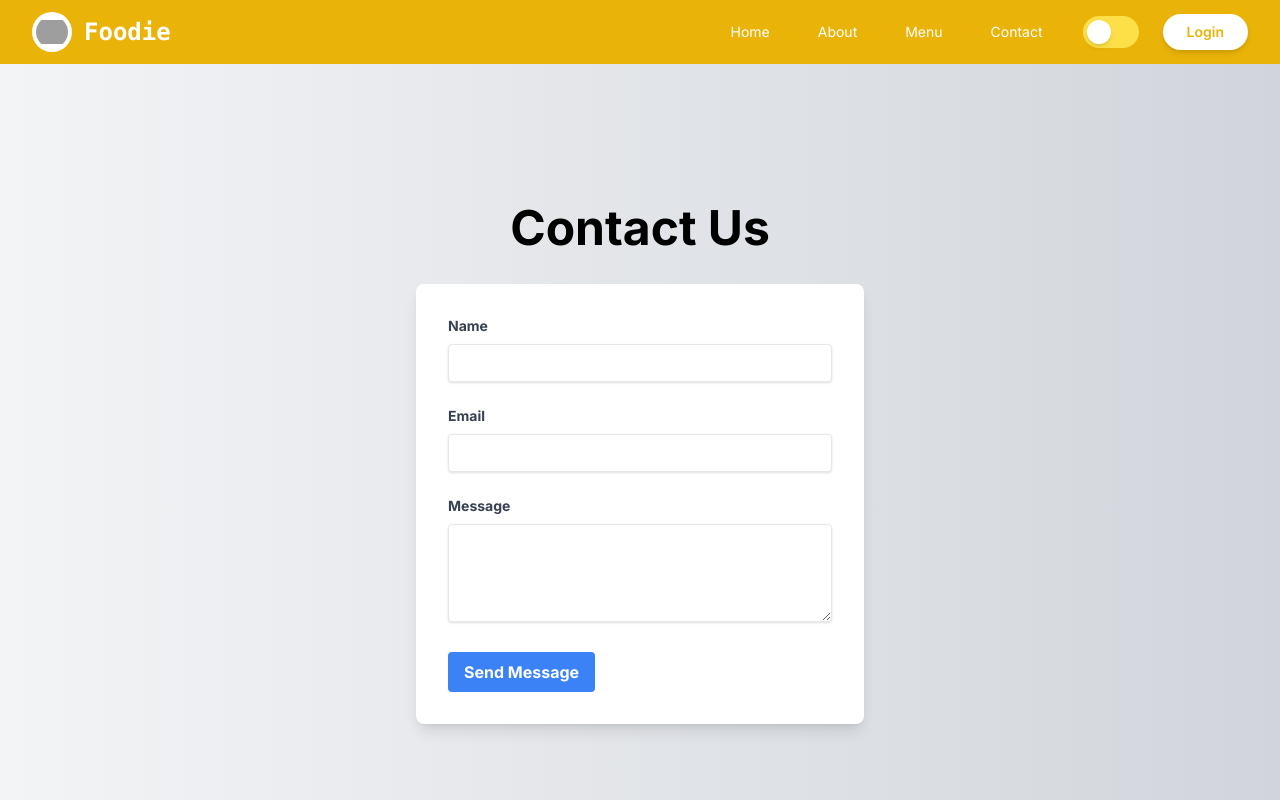
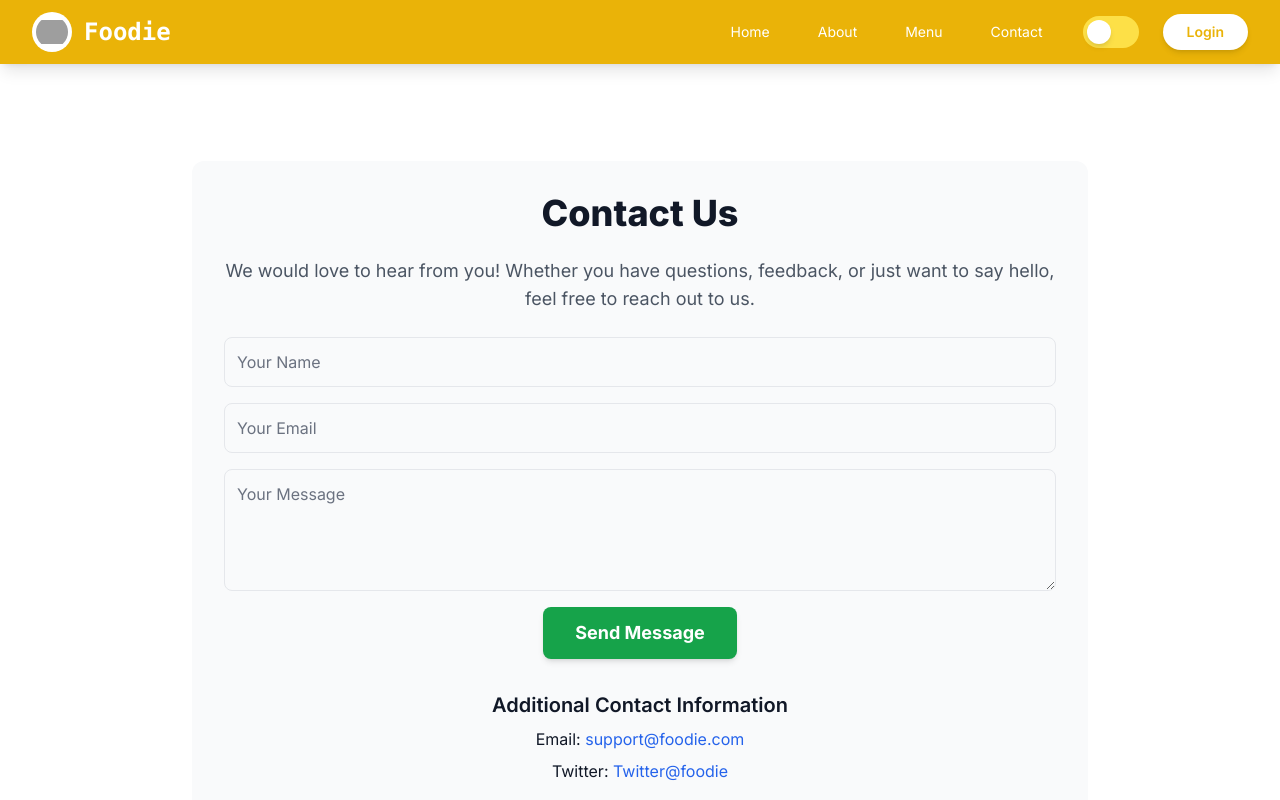
Before and after one commit to M-ayank2005/Foodie, a Next.js app: page /contact in a window 1280 px wide. Shown: the top 800 px of the page. Built offline with nearby package versions, Linux system fonts and the light colour scheme; no server answers; grey boxes are pictures that could not be loaded.

Commit message:
contactus

```diff
--- a/src/app/contact/page.js
+++ b/src/app/contact/page.js
@@ -1,120 +1,98 @@
-'use client'
-import { motion } from 'framer-motion';
-import { useState } from 'react';
-import Head from 'next/head';
-import Navbar from '@/Components/Navbar';
-import Footer from '@/Components/Footer';
-import { useDarkMode } from '../DarkModeContext';
+'use client';
+import React, { useState } from 'react';
 
-const Contact = () => {
-  const { darkMode } = useDarkMode();
-  console.log(darkMode);
-
+function ContactUs() {
   const [formData, setFormData] = useState({
     name: '',
     email: '',
-    message: '',
+    message: ''
   });
+  const [submitted, setSubmitted] = useState(false);
 
   const handleChange = (e) => {
     const { name, value } = e.target;
     setFormData({
       ...formData,
-      [name]: value,
+      [name]: value
     });
   };
 
   const handleSubmit = (e) => {
     e.preventDefault();
-    // Handle form submission logic
-    console.log('Form Data:', formData);
+    setSubmitted(true);
   };
 
   return (
-    <div className={darkMode ? 'dark' : ''}>
-      <Head>
-        <title>Contact Us</title>
-        <meta name="description" content="Get in touch with us" />
-      </Head>
-
-      <motion.div
-        initial={{ opacity: 0 }}
-        animate={{ opacity: 1 }}
-        transition={{ duration: 0.5 }}
-        className={`min-h-screen flex flex-col justify-center items-center bg-gradient-to-r ${darkMode ? 'from-gray-800 to-gray-900' : 'from-gray-100 to-gray-300'}`}
-      >
-        <motion.h1
-          initial={{ y: -50, opacity: 0 }}
-          animate={{ y: 0, opacity: 1 }}
-          transition={{ duration: 0.5, delay: 0.3 }}
-          className={`text-5xl font-bold ${darkMode ? "text-white" : "text-black"} mb-8`}
-        >
+    <div className="flex flex-col items-center my-6 justify-center min-h-screen p-4">
+      <div className=" rounded-xl p-8 max-w-4xl w-full text-center bg-gray-50 dark:bg-gray-900 text-gray-900 dark:text-white">
+        <h1 className="text-4xl font-extrabold mb-6">
           Contact Us
-        </motion.h1>
-        <motion.form
-          initial={{ scale: 0.8, opacity: 0 }}
-          animate={{ scale: 1, opacity: 1 }}
-          transition={{ duration: 0.5, delay: 0.5 }}
-          className={`p-8 rounded-lg shadow-lg w-full max-w-md ${darkMode ? 'bg-gray-800' : 'bg-white'}`}
-          onSubmit={handleSubmit}
-        >
-          <div className="mb-6">
-            <label className={`block text-sm font-bold mb-2 ${darkMode ? 'text-gray-300' : 'text-gray-700'}`} htmlFor="name">
-              Name
-            </label>
+        </h1>
+        <p className="text-lg mb-6 text-gray-600 dark:text-gray-300">
+          We would love to hear from you! Whether you have questions, feedback, or just want to say hello, feel free to reach out to us.
+        </p>
+        {!submitted ? (
+          <form onSubmit={handleSubmit} className="flex flex-col items-center space-y-4">
             <input
               type="text"
-              id="name"
               name="name"
               value={formData.name}
               onChange={handleChange}
+              placeholder="Your Name"
+              className="w-full p-3 rounded-lg bg-gray-50 dark:bg-gray-700 border border-gray-200 dark:border-gray-600
+                       placeholder-gray-500 dark:placeholder-gray-400 text-gray-900 dark:text-white
+                       transition duration-300 focus:outline-none focus:ring-2 focus:ring-green-500"
               required
-              className={`shadow appearance-none border rounded w-full py-2 px-3 ${darkMode ? 'bg-gray-700 text-white' : 'text-gray-700'} leading-tight focus:outline-none focus:shadow-outline`}
             />
-          </div>
-          <div className="mb-6">
-            <label className={`block text-sm font-bold mb-2 ${darkMode ? 'text-gray-300' : 'text-gray-700'}`} htmlFor="email">
-              Email
-            </label>
             <input
               type="email"
-              id="email"
               name="email"
               value={formData.email}
               onChange={handleChange}
+              placeholder="Your Email"
+              className="w-full p-3 rounded-lg bg-gray-50 dark:bg-gray-700 border border-gray-200 dark:border-gray-600
+                       placeholder-gray-500 dark:placeholder-gray-400 text-gray-900 dark:text-white
+                       transition duration-300 focus:outline-none focus:ring-2 focus:ring-green-500"
               required
-              className={`shadow appearance-none border rounded w-full py-2 px-3 ${darkMode ? 'bg-gray-700 text-white' : 'text-gray-700'} leading-tight focus:outline-none focus:shadow-outline`}
             />
-          </div>
-          <div className="mb-6">
-            <label className={`block text-sm font-bold mb-2 ${darkMode ? 'text-gray-300' : 'text-gray-700'}`} htmlFor="message">
-              Message
-            </label>
             <textarea
-              id="message"
               name="message"
               value={formData.message}
               onChange={handleChange}
+              placeholder="Your Message"
+              rows="4"
+              className="w-full p-3 rounded-lg bg-gray-50 dark:bg-gray-700 border border-gray-200 dark:border-gray-600
+                       placeholder-gray-500 dark:placeholder-gray-400 text-gray-900 dark:text-white
+                       transition duration-300 focus:outline-none focus:ring-2 focus:ring-green-500"
               required
-              rows="4"
-              className={`shadow appearance-none border rounded w-full py-2 px-3 ${darkMode ? 'bg-gray-700 text-white' : 'text-gray-700'} leading-tight focus:outline-none focus:shadow-outline`}
-            ></textarea>
-          </div>
-          <div className="flex items-center justify-between">
-            <motion.button
-              whileHover={{ scale: 1.05 }}
-              whileTap={{ scale: 0.95 }}
+            />
+            <button
               type="submit"
-              className={`font-bold py-2 px-4 rounded focus:outline-none focus:shadow-outline ${darkMode ? 'bg-blue-600 hover:bg-blue-800 text-white' : 'bg-blue-500 hover:bg-blue-700 text-white'}`}
+              className="px-8 py-3 rounded-lg text-lg font-bold text-white bg-green-600 hover:bg-green-700
+                       dark:bg-green-700 dark:hover:bg-green-800 shadow-md transition duration-300"
             >
               Send Message
-            </motion.button>
-          </div>
-        </motion.form>
-      </motion.div>
-      <Footer />
+            </button>
+          </form>
+        ) : (
+          <p className="text-lg mt-6 text-gray-900 dark:text-white">
+            Thank you for your message! We will get back to you soon.
+          </p>
+        )}
+        <div className="mt-8">
+          <p className="text-xl font-semibold mb-2 text-gray-900 dark:text-white">
+            Additional Contact Information
+          </p>
+          <p className="text-md mb-2">
+            Email: <a href="mailto:support@foodie.com" className="text-blue-600 dark:text-blue-400 hover:underline">support@foodie.com</a>
+          </p>
+          <p className="text-md">
+            Twitter: <a href="https://twitter.com/foodie" className="text-blue-600 dark:text-blue-400 hover:underline">Twitter@foodie</a>
+          </p>
+        </div>
+      </div>
     </div>
   );
-};
+}
 
-export default Contact;
+export default ContactUs;
```
